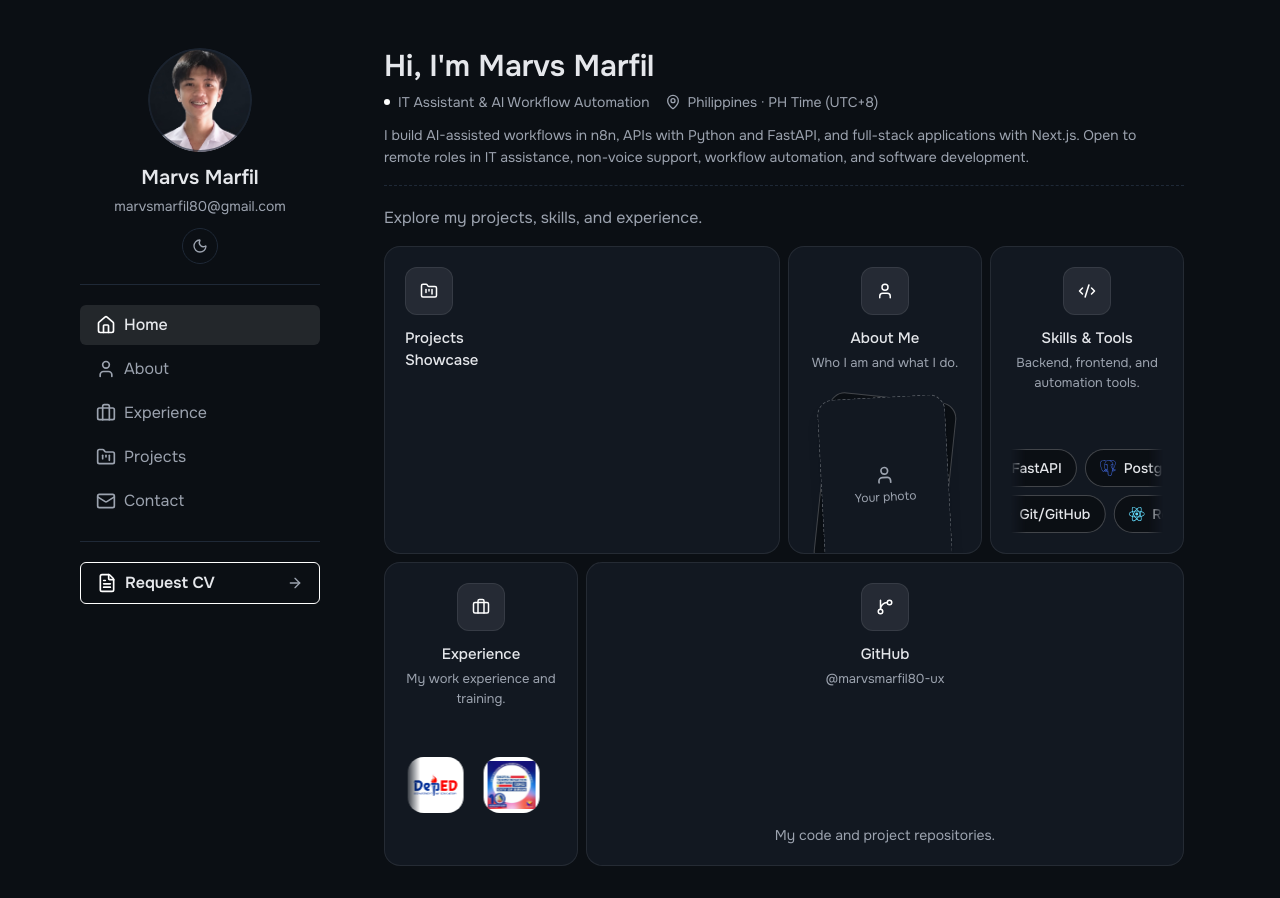
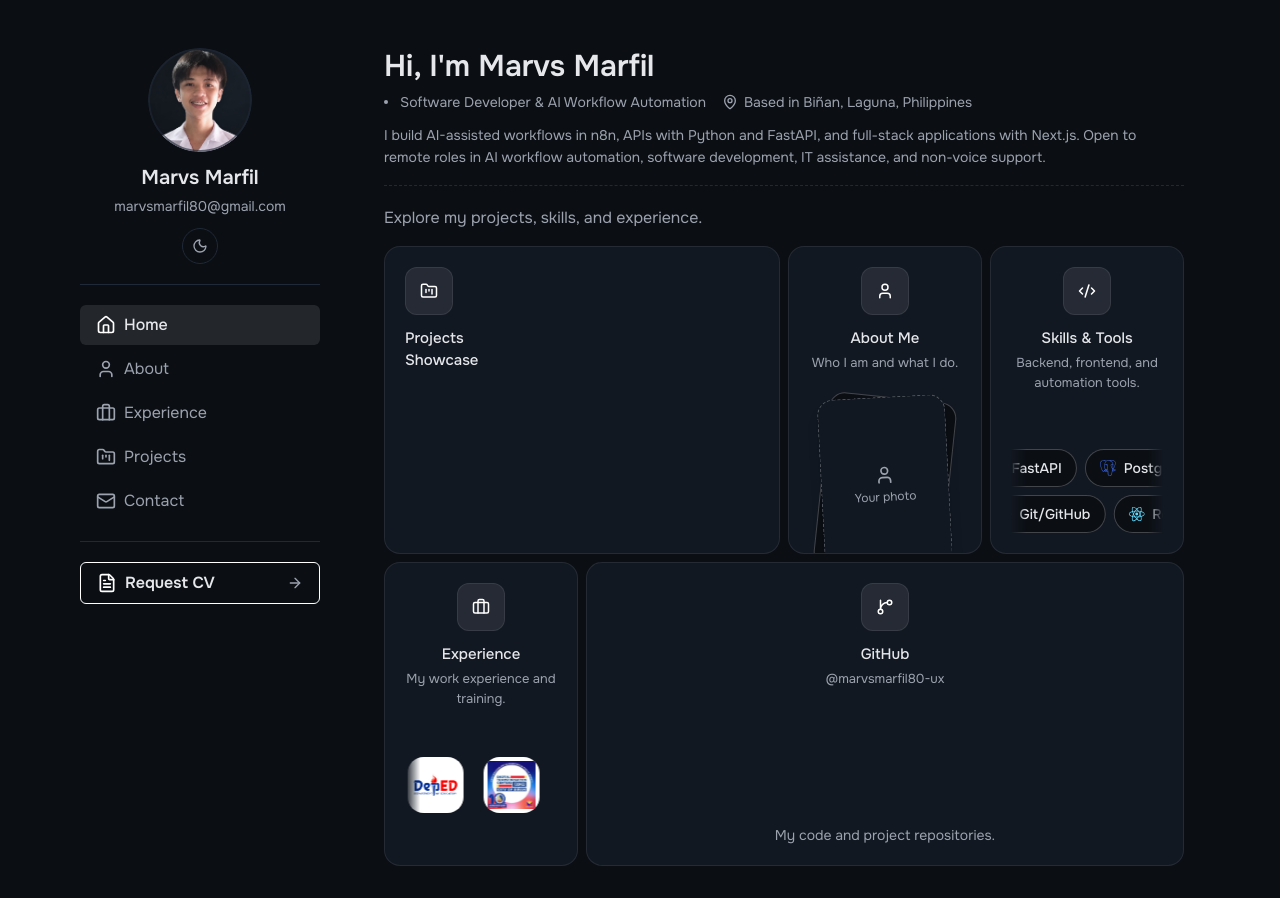
Before and after one commit to marvsmarfil80-ux/portfolio-marvs-marfil, a Next.js app: page / in a window 1280 px wide. Built offline with nearby package versions, Linux system fonts and the light colour scheme.

Commit message:
Update hero tagline, location and open-to-work roles

```diff
--- a/src/components/hero.tsx
+++ b/src/components/hero.tsx
@@ -11,21 +11,21 @@ export function Hero() {
       </h1>
 
       <div className="mt-2 flex flex-wrap items-center gap-x-4 gap-y-1 text-sm text-muted">
-        <span className="flex items-center gap-2">
-          <span className="size-1.5 rounded-full bg-accent" aria-hidden="true" />
-          IT Assistant &amp; AI Workflow Automation
+        <span className="flex items-center gap-3">
+          <span className="size-1 rounded-full bg-muted" aria-hidden="true" />
+          Software Developer &amp; AI Workflow Automation
         </span>
         <span className="flex items-center gap-1.5">
           <MapPin className="size-4 shrink-0" aria-hidden="true" />
-          Philippines · PH Time (UTC+8)
+          Based in Biñan, Laguna, Philippines
         </span>
       </div>
 
       <p className="mt-3 text-sm leading-[1.6] text-muted">
         I build AI-assisted workflows in n8n, APIs with Python and FastAPI, and
         full-stack applications with Next.js. Open to remote roles in
-        IT assistance, non-voice support, workflow automation, and
-        software development.
+        AI workflow automation, software development, IT assistance, and
+        non-voice support.
       </p>
     </section>
   );
```
